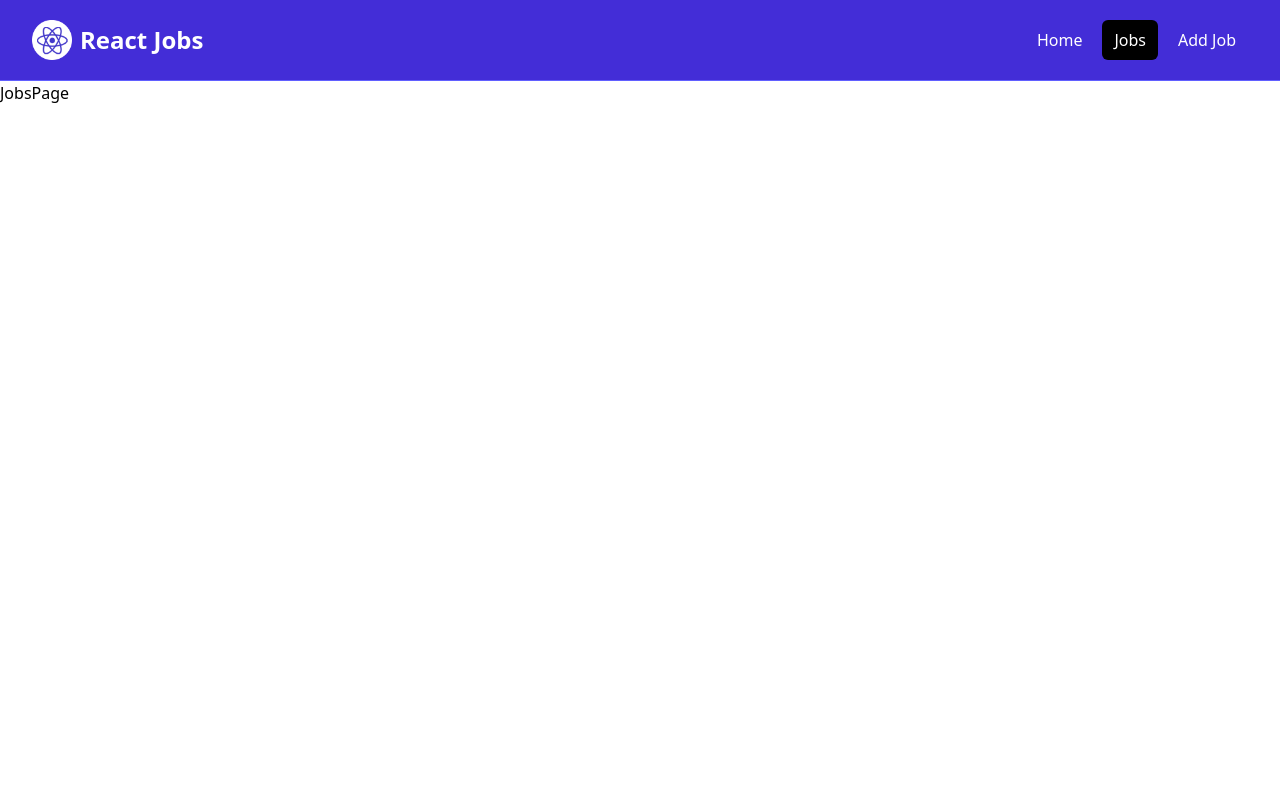
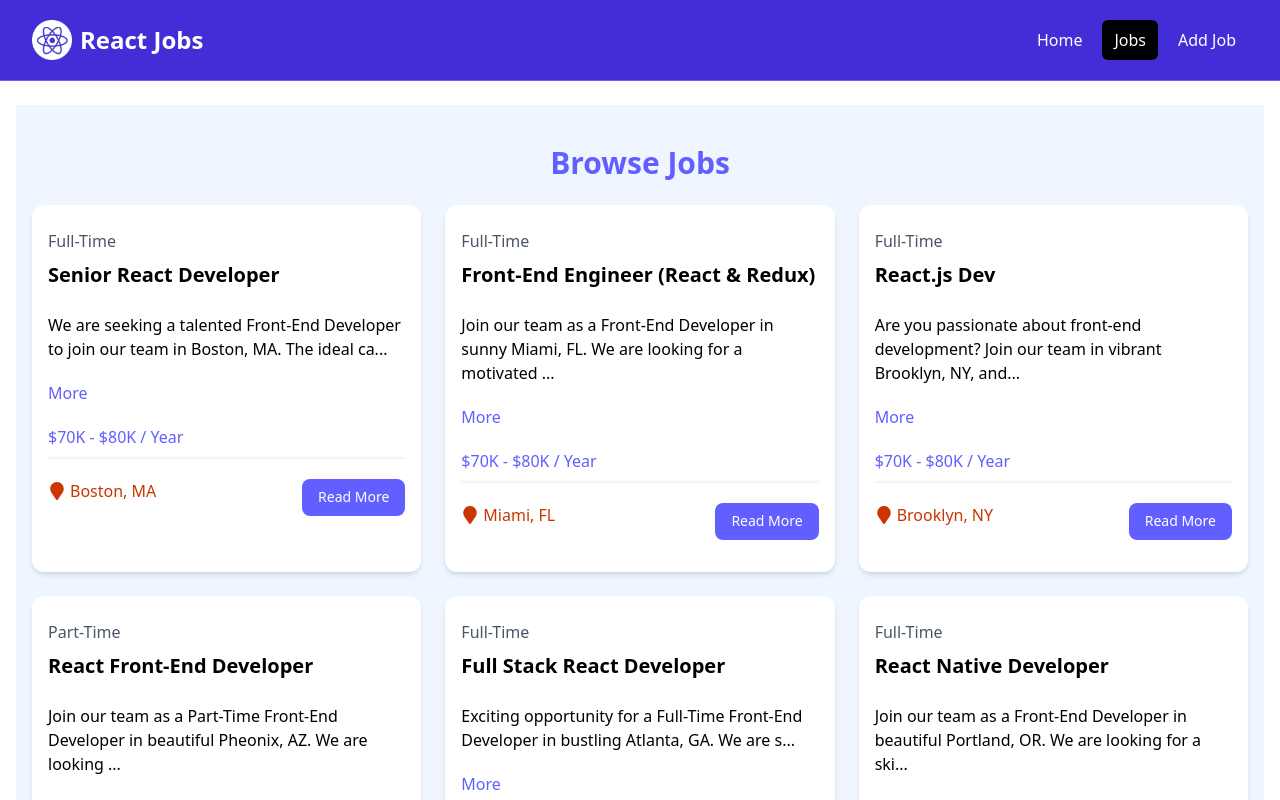
Before and after one commit to franpts2/react-jobs, a React app: page /jobs in a window 1280 px wide. Shown: the top 800 px of the page. Built offline with nearby package versions, Linux system fonts and the light colour scheme; the HTML template or start-up script is replaced by a standard one.

Commit message:
Added JobListings to job page and added a parameter to that component to verify if it is in the home page or not

```diff
--- a/src/components/JobListings.jsx
+++ b/src/components/JobListings.jsx
@@ -2,17 +2,17 @@ import React from "react";
 import jobs from "../jobs.json";
 import JobListing from "./JobListing";
 
-const JobListings = () => {
-    const recentJobs = jobs.slice(0,3);
+const JobListings = ({ isHome = false }) => {
+	const jobListings = isHome ? jobs.slice(0, 3) : jobs;
 
 	return (
 		<section className="bg-blue-50 px-4 py-10">
 			<div className="container-xl lg:container m-auto">
 				<h2 className="text-3xl font-bold text-indigo-500 mb-6 text-center">
-					Browse Jobs
+					{isHome ? "Recent Jobs" : "Browse Jobs"}
 				</h2>
 				<div className="grid grid-cols-1 md:grid-cols-3 gap-6">
-					{recentJobs.map((job) => (
+					{jobListings.map((job) => (
 						<JobListing key={job.id} job={job} />
 					))}
 				</div>
--- a/src/pages/HomePage.jsx
+++ b/src/pages/HomePage.jsx
@@ -10,7 +10,7 @@ const HomePage = () => {
     <>
         <Hero />
         <HomeCards />
-        <JobListings />
+        <JobListings isHome='true'/>
         <ViewAllJobs />
     </>
   )
--- a/src/pages/JobsPage.jsx
+++ b/src/pages/JobsPage.jsx
@@ -1,9 +1,12 @@
-import React from 'react'
+import React from "react";
+import JobListings from "../components/JobListings";
 
 const JobsPage = () => {
-  return (
-    <div>JobsPage</div>
-  )
-}
+	return (
+		<section className="bg-blue-60 px-4 py-6">
+			<JobListings />
+		</section>
+	);
+};
 
-export default JobsPage
+export default JobsPage;
```
